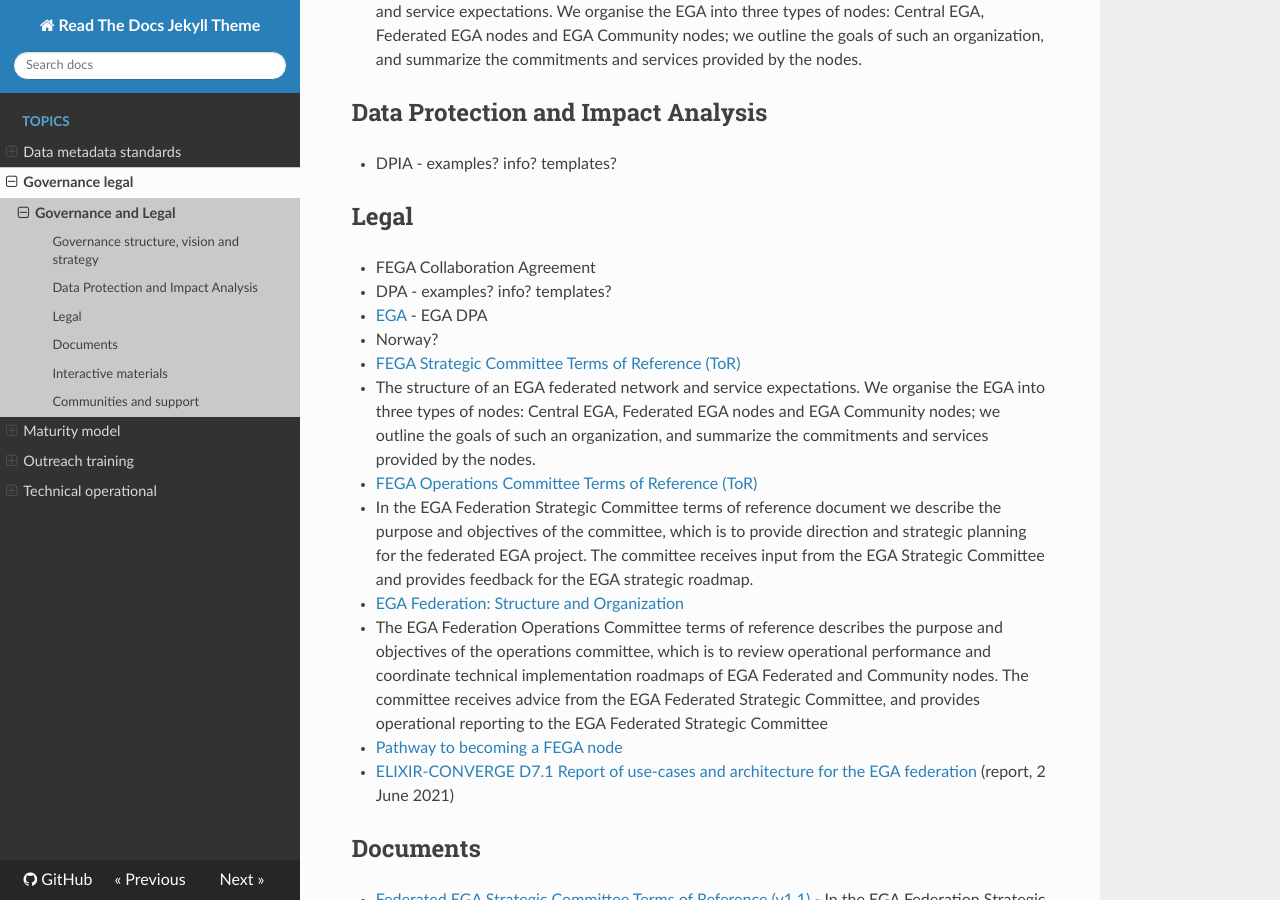
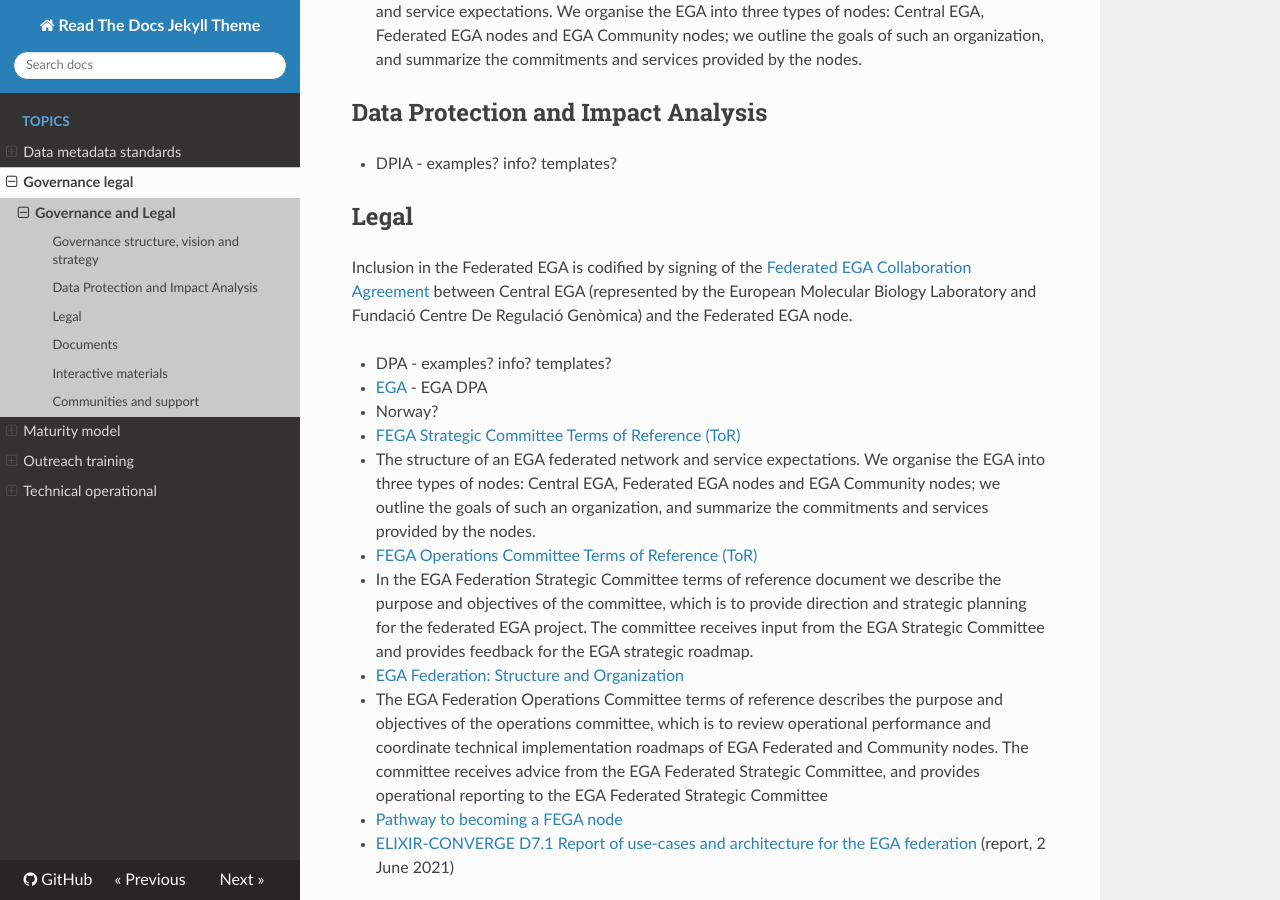
Before and after one commit to viklund/FEGA-onboarding, an MkDocs documentation site: the page built from docs/topics/governance-legal/README.md, in a window 1280 px wide and 900 px high, scrolled down 504 px. Built offline with MkDocs 1.6.1, drawn with Linux system fonts in a browser that asks for light colours; nearby versions of some CDN libraries.

Commit message:
Added text about CA.

```diff
--- a/docs/topics/governance-legal/README.md
+++ b/docs/topics/governance-legal/README.md
@@ -30,7 +30,8 @@ Welcome! If you are involved in governance or legal aspects of establishing a Fe
 - DPIA - examples? info? templates?
 
 ## Legal
-- FEGA Collaboration Agreement
+
+Inclusion in the Federated EGA is codified by signing of the [Federated EGA Collaboration Agreement](TBD) between Central EGA (represented by the European Molecular Biology Laboratory and Fundació Centre De Regulació Genòmica) and the Federated EGA node.
 
 - DPA - examples? info? templates?
   - [EGA](https://ega-archive.org/files/EGA_Data_Processing_Agreement_v1.1.pdf) - EGA DPA
```
